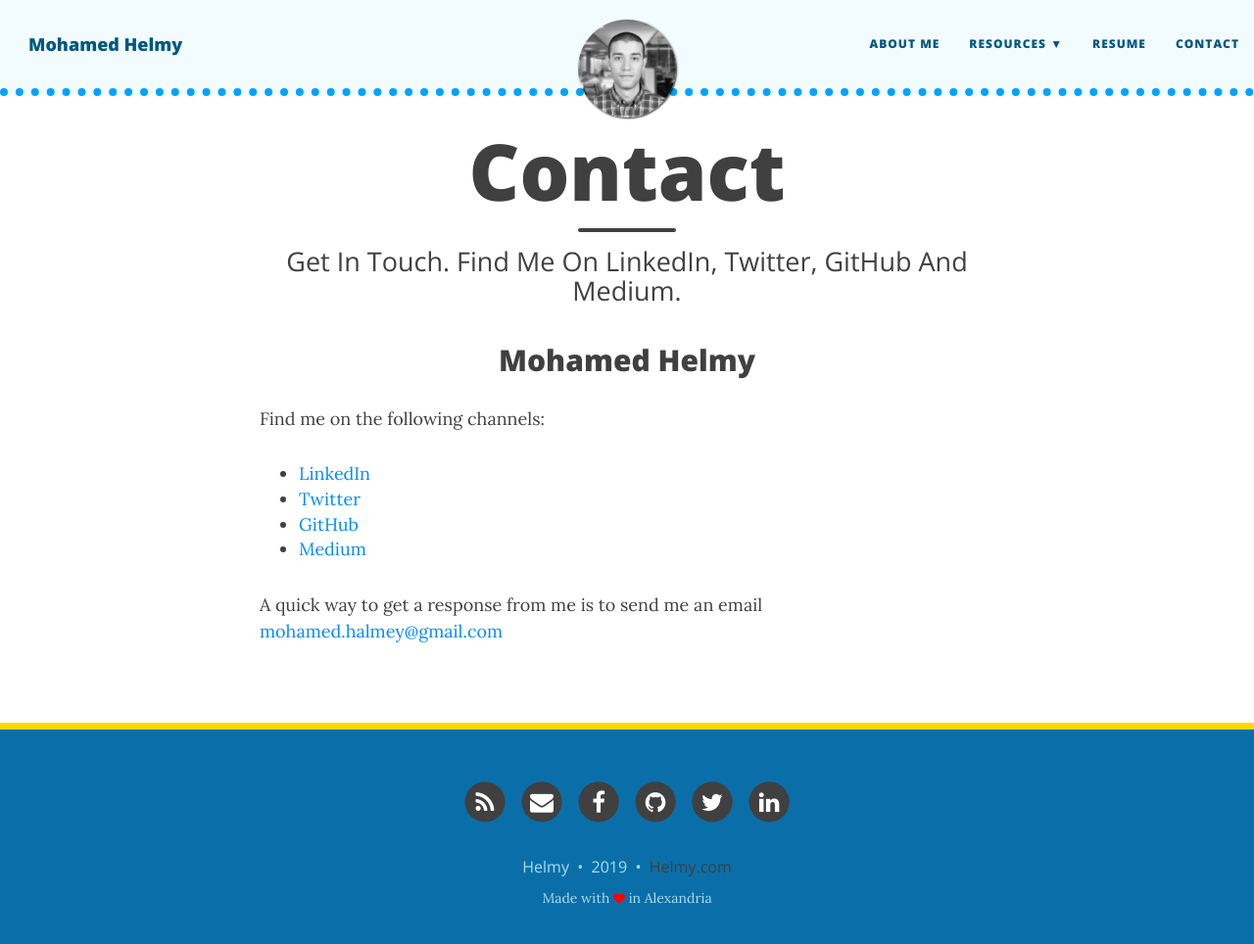
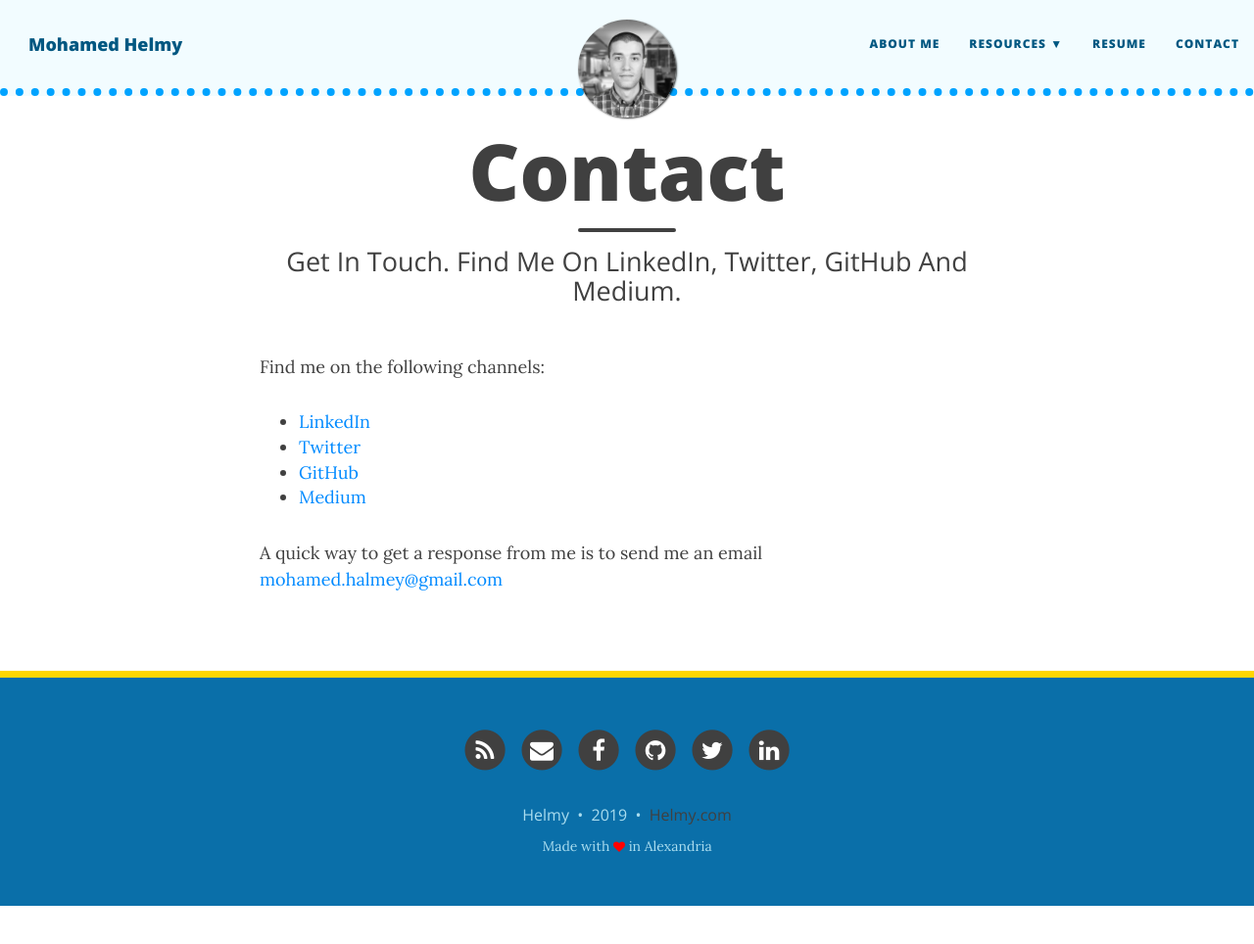
Before and after one commit to M-Helmy/m-helmy.github.io, a Jekyll site: the page built from contact.md, in a window 1280 px wide and 978 px high. Shown: the top 964 px of the window at 98% size. Built offline with Jekyll 4.4.1, drawn with Linux system fonts in a browser that asks for light colours; nearby versions of some CDN libraries.

Commit message:
Update contact.md

```diff
--- a/contact.md
+++ b/contact.md
@@ -3,7 +3,6 @@ layout: page
 title: Contact
 subtitle: Get In Touch. Find Me On LinkedIn, Twitter, GitHub And Medium.
 ---
-<h2 style="text-align:center;">Mohamed Helmy</h2>
 
 Find me on the following channels:
 
```
